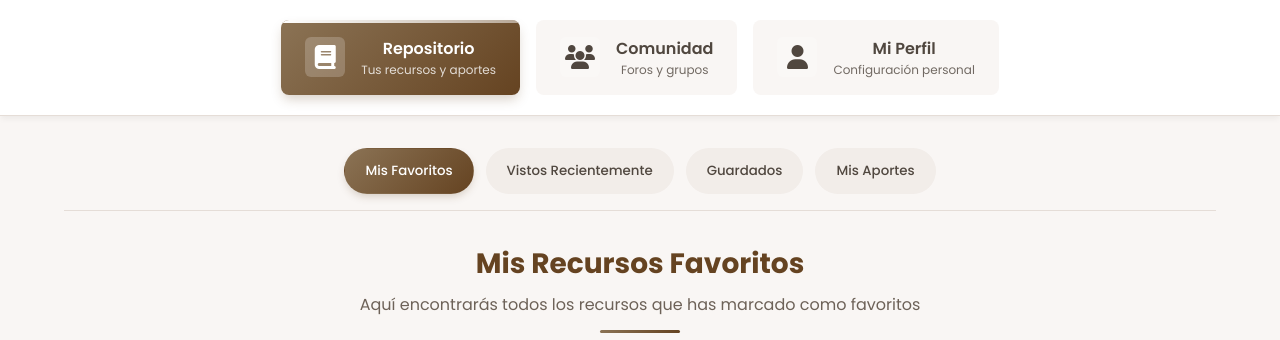
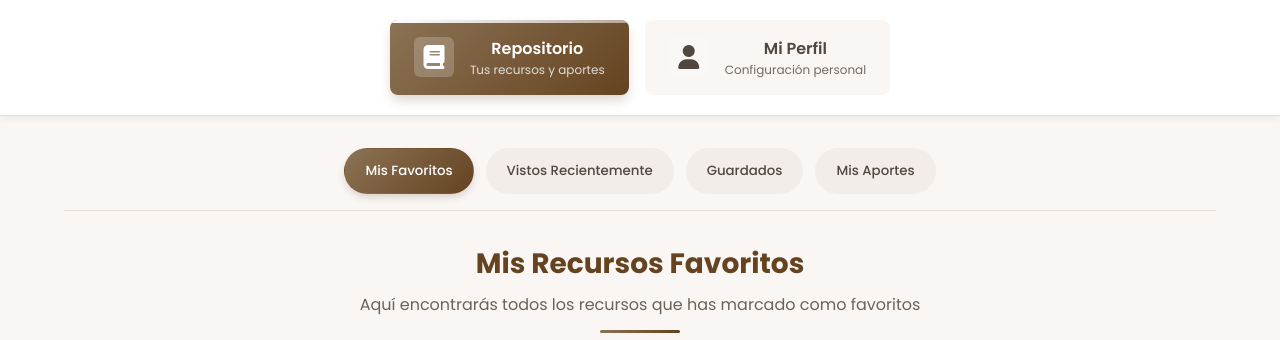
Before and after one commit to axchisan/El-rincon-de-ADSO, a PHP site: page /notify/panel-usuario.php in a window 1280 px wide. Shown: the part 327-667 px from the top of the page. Run offline with PHP 8.4, Linux system fonts and the light colour scheme; the visitor is signed in with stand-in values (Sample User, id 1); tables that the repository leaves empty or names only in its code hold one stand-in row (values such as "Sample post"); grey boxes marked "Sample" are stand-in pictures; some libraries are stand-ins or nearby versions.

Commit message:
borre la comunidad en el panel de usuario

```diff
--- a/src/frontend/panel/panel-usuario.php
+++ b/src/frontend/panel/panel-usuario.php
@@ -215,15 +215,8 @@ try {
                         <span class="main-tab__description">Tus recursos y aportes</span>
                     </div>
                 </button>
-                <button class="main-tab" data-tab="comunidad">
-                    <div class="main-tab__icon">
-                        <i class="fas fa-users"></i>
-                    </div>
-                    <div class="main-tab__content">
-                        <span class="main-tab__title">Comunidad</span>
-                        <span class="main-tab__description">Foros y grupos</span>
-                    </div>
-                </button>
+
+
                 <button class="main-tab" data-tab="perfil">
                     <div class="main-tab__icon">
                         <i class="fas fa-user"></i>
```
